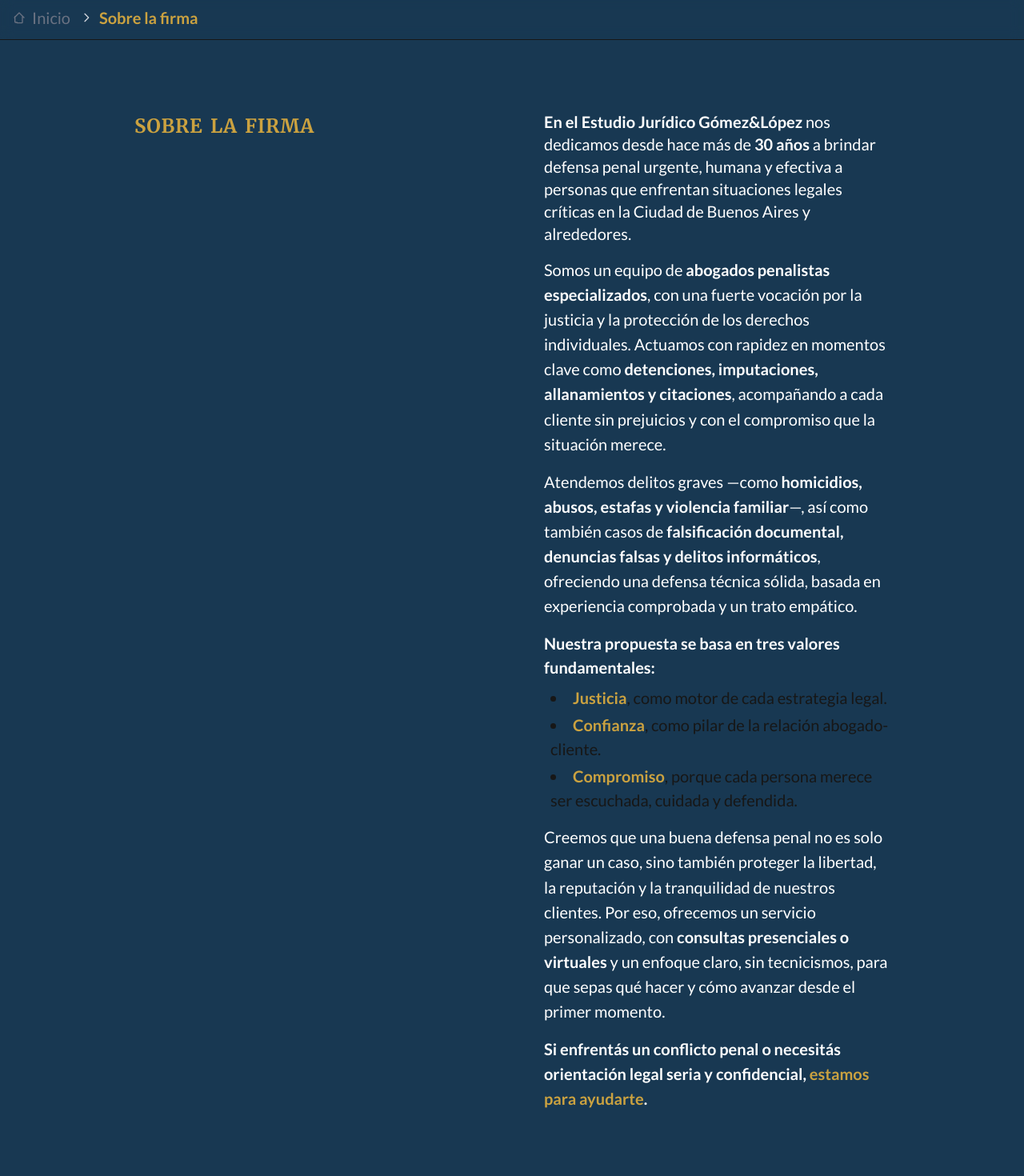
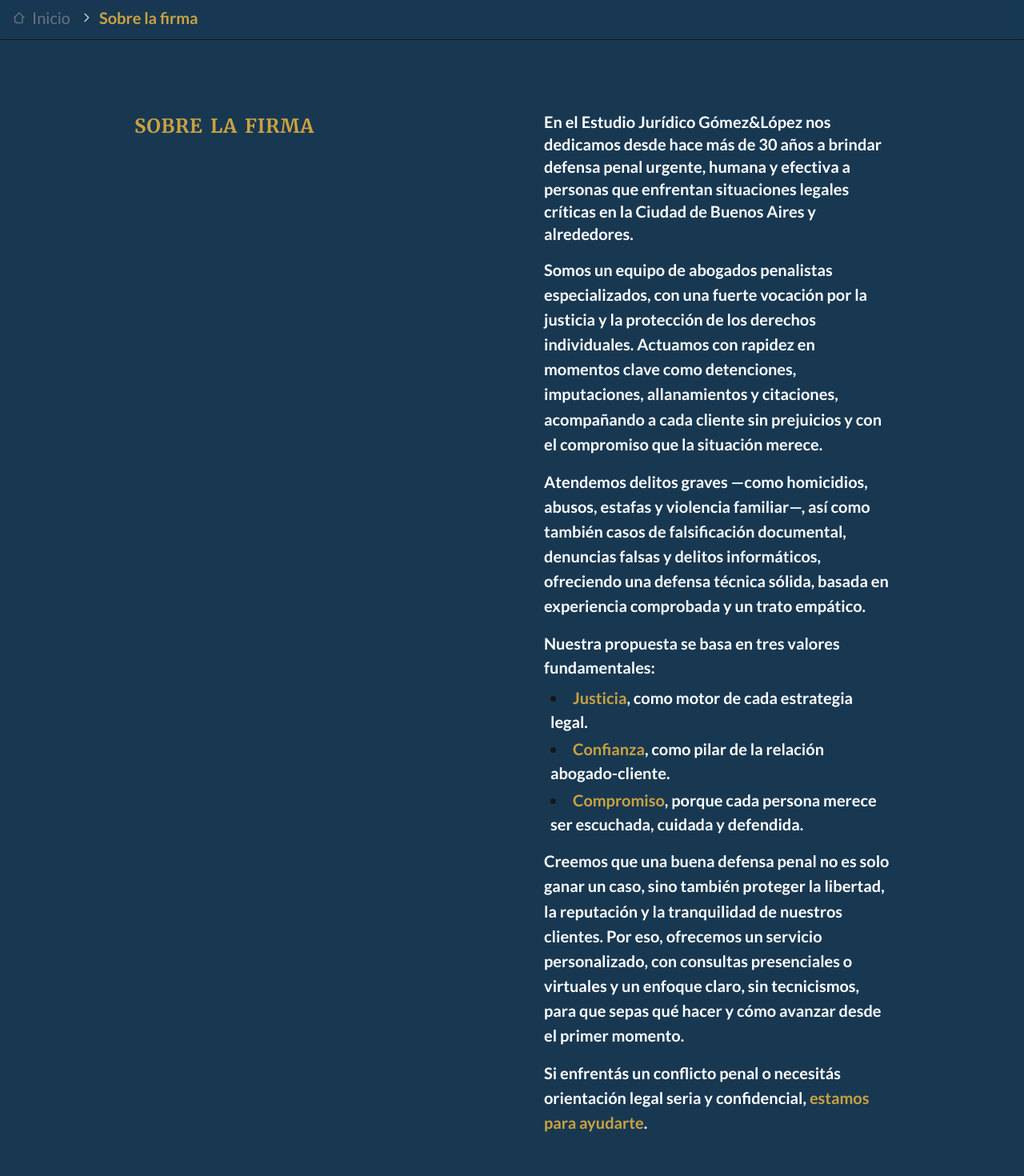
Before and after one commit to crcristian97/abogadoGomez-Lopez, a Next.js app: page /sobre-la-firma in a window 1280 px wide. Shown: the part 940-2410 px from the top of the page at 80% size. Built offline with nearby package versions, Linux system fonts and the light colour scheme.

Commit message:
cambios en todo esto

```diff
--- a/app/sobre-la-firma/components/SobreFirma.js
+++ b/app/sobre-la-firma/components/SobreFirma.js
@@ -41,33 +41,33 @@
         {/* Columna derecha: todo el contenido menos el título */}
         <div className="w-full md:w-1/2 p-0 md:p-10 flex flex-col justify-start">
           <p className="text-lg md:text-xl text-white font-medium mb-4">
-            <span className="font-bold">En el Estudio Jurídico Gómez&amp;López</span> nos dedicamos desde hace más de <span className="font-bold">30 años</span> a brindar defensa penal urgente, humana y efectiva a personas que enfrentan situaciones legales críticas en la Ciudad de Buenos Aires y alrededores.
+            <span className="font-bold">En el Estudio Jurídico Gómez&amp;López</span> <span className="font-bold">nos dedicamos desde hace más de</span> <span className="font-bold">30 años</span> <span className="font-bold">a brindar defensa penal urgente, humana y efectiva a personas que enfrentan situaciones legales críticas en la Ciudad de Buenos Aires y alrededores.</span>
           </p>
           <p className="text-base md:text-lg text-white mb-4">
-            Somos un equipo de <span className="font-bold">abogados penalistas especializados</span>, con una fuerte vocación por la justicia y la protección de los derechos individuales. Actuamos con rapidez en momentos clave como <span className="font-bold">detenciones, imputaciones, allanamientos y citaciones</span>, acompañando a cada cliente sin prejuicios y con el compromiso que la situación merece.
+            <span className="font-bold">Somos un equipo de</span> <span className="font-bold">abogados penalistas especializados</span><span className="font-bold">, con una fuerte vocación por la justicia y la protección de los derechos individuales. Actuamos con rapidez en momentos clave como</span> <span className="font-bold">detenciones, imputaciones, allanamientos y citaciones</span><span className="font-bold">, acompañando a cada cliente sin prejuicios y con el compromiso que la situación merece.</span>
           </p>
           <p className="text-base md:text-lg text-white mb-4">
-            Atendemos delitos graves —como <span className="font-bold">homicidios, abusos, estafas y violencia familiar</span>—, así como también casos de <span className="font-bold">falsificación documental, denuncias falsas y delitos informáticos</span>, ofreciendo una defensa técnica sólida, basada en experiencia comprobada y un trato empático.
+            <span className="font-bold">Atendemos delitos graves —como</span> <span className="font-bold">homicidios, abusos, estafas y violencia familiar</span><span className="font-bold">—, así como también casos de</span> <span className="font-bold">falsificación documental, denuncias falsas y delitos informáticos</span><span className="font-bold">, ofreciendo una defensa técnica sólida, basada en experiencia comprobada y un trato empático.</span>
           </p>
           <div className="mb-4">
             <span className="font-bold text-white">Nuestra propuesta se basa en tres valores fundamentales:</span>
             <ul className="list-disc list-inside mt-2 space-y-1 pl-2">
               <li>
-                <span className="font-bold text-[#CBA240]">Justicia</span>, como motor de cada estrategia legal.
+                <span className="font-bold text-[#CBA240]">Justicia</span><span className="font-bold text-white">, como motor de cada estrategia legal.</span>
               </li>
               <li>
-                <span className="font-bold text-[#CBA240]">Confianza</span>, como pilar de la relación abogado-cliente.
+                <span className="font-bold text-[#CBA240]">Confianza</span><span className="font-bold text-white">, como pilar de la relación abogado-cliente.</span>
               </li>
               <li>
-                <span className="font-bold text-[#CBA240]">Compromiso</span>, porque cada persona merece ser escuchada, cuidada y defendida.
+                <span className="font-bold text-[#CBA240]">Compromiso</span><span className="font-bold text-white">, porque cada persona merece ser escuchada, cuidada y defendida.</span>
               </li>
             </ul>
           </div>
           <p className="text-base md:text-lg text-white mb-4">
-            Creemos que una buena defensa penal no es solo ganar un caso, sino también proteger la libertad, la reputación y la tranquilidad de nuestros clientes. Por eso, ofrecemos un servicio personalizado, con <span className="font-bold">consultas presenciales o virtuales</span> y un enfoque claro, sin tecnicismos, para que sepas qué hacer y cómo avanzar desde el primer momento.
+            <span className="font-bold">Creemos que una buena defensa penal no es solo ganar un caso, sino también proteger la libertad, la reputación y la tranquilidad de nuestros clientes. Por eso, ofrecemos un servicio personalizado, con</span> <span className="font-bold">consultas presenciales o virtuales</span><span className="font-bold"> y un enfoque claro, sin tecnicismos, para que sepas qué hacer y cómo avanzar desde el primer momento.</span>
           </p>
           <p className="text-base md:text-lg text-white font-semibold">
-            Si enfrentás un conflicto penal o necesitás orientación legal seria y confidencial, <span className="text-[#CBA240] font-bold">estamos para ayudarte</span>.
+            <span className="font-bold">Si enfrentás un conflicto penal o necesitás orientación legal seria y confidencial,</span> <span className="text-[#CBA240] font-bold">estamos para ayudarte</span>.
           </p>
         </div>
       </div>
```
